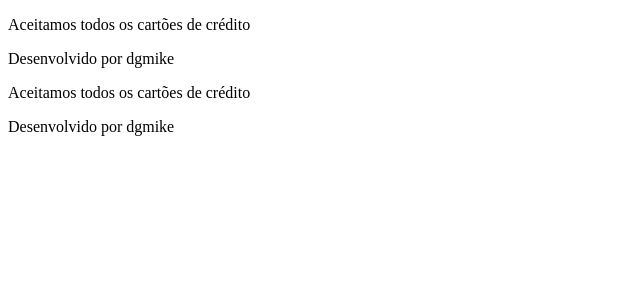
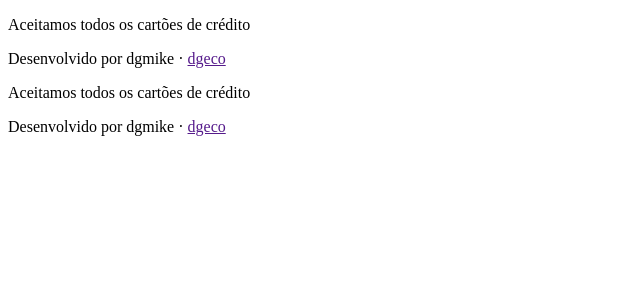
Before and after one commit to dgmike/dgeco, a PHP site: template template/footer.php in a window 1280 px wide. Shown: the part 150-450 px from the top of the page, without its empty margins (0-640 px from the left). Run offline with PHP 8.4, Linux system fonts and the light colour scheme; the template is opened without the code that fills it, so the values that code supplies are empty; the visitor is signed in with stand-in values (Sample User, id 1).

Commit message:
footer link

```diff
--- a/template/footer.php
+++ b/template/footer.php
@@ -5,6 +5,8 @@
 
 <footer>
     Desenvolvido por dgmike
+    ·
+    <a href="<?php echo url('') ?>">dgeco</a>
 </footer>
 
 </body>
```
